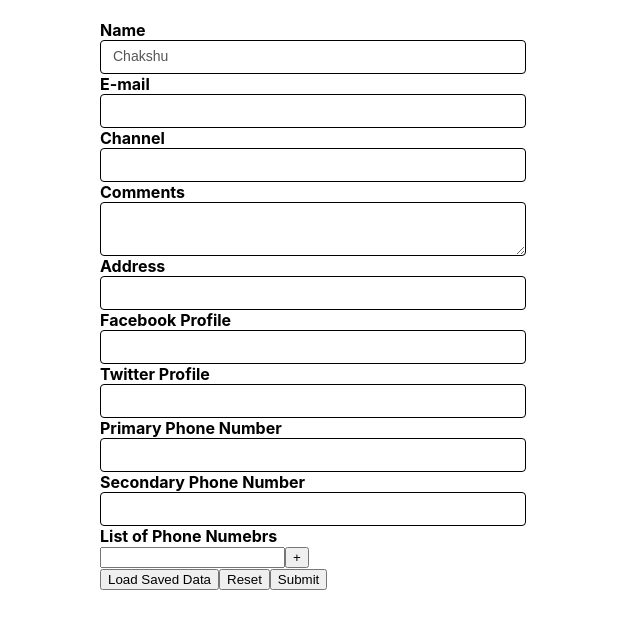
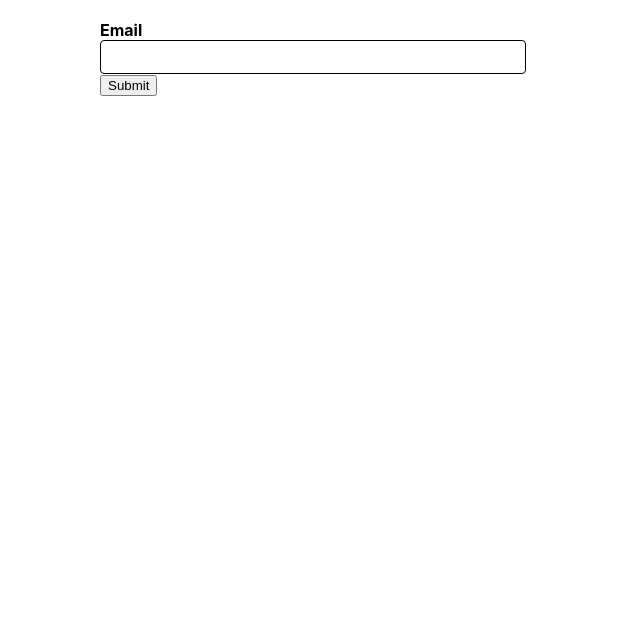
Before and after one commit to chakshu17/React-Routing-and-Forms-, a React (Create React App) app: page / in a window 1280 px wide. Shown: the top 628 px of the page, without its empty margins (0-640 px from the left). Built offline with nearby package versions, Linux system fonts and the light colour scheme.

Commit message:
component based control

```diff
--- a/src/App.js
+++ b/src/App.js
@@ -1,13 +1,13 @@
-import React from 'react';
-import './App.css';
-import YoutubeForm from './Formik/components/YoutubeForm';
+import React from "react";
+import "./App.css";
+import FormikContainer from "./Formik/components/FormikForm/FormikContainer";
 
 function App() {
-  return (
-    <div className="App">
-      <YoutubeForm/>
-    </div>
-  );
+	return (
+		<div className="App">
+			<FormikContainer />
+		</div>
+	);
 }
 
 export default App;
--- /dev/null
+++ b/src/Formik/components/FormikForm/FormikContainer.js
@@ -0,0 +1,35 @@
+import { Form, Formik } from "formik";
+import React from "react";
+import * as Yup from "yup";
+import FormikControl from "./FormikControl";
+function FormikContainer() {
+	const intialValue = {
+		email: "",
+	};
+	const validateSchema = Yup.object({
+		email: Yup.string().required("Required"),
+	});
+	const onsubmit = (values) => console.log("Form Data", values);
+
+	return (
+		<Formik
+			initialValues={intialValue}
+			validationSchema={validateSchema}
+			onSubmit={onsubmit}
+		>
+			{(fomrik) => (
+				<Form>
+					<FormikControl
+						control="input"
+						type="email"
+						label="Email"
+						name="email"
+					/>
+					<button type="submit">Submit</button>
+				</Form>
+			)}
+		</Formik>
+	);
+}
+
+export default FormikContainer;
--- /dev/null
+++ b/src/Formik/components/FormikForm/FormikControl.js
@@ -0,0 +1,19 @@
+import React from "react";
+import Input from "./Input";
+
+function FormikControl(props) {
+	const { control, ...rest } = props;
+	switch (control) {
+		case "input":
+			return <Input {...rest} />;
+		case "textarea":
+		case "select":
+		case "radio":
+		case "checkbox":
+		case "date":
+		default:
+			return null;
+	}
+}
+
+export default FormikControl;
--- /dev/null
+++ b/src/Formik/components/FormikForm/Input.js
@@ -0,0 +1,16 @@
+import { ErrorMessage, Field } from 'formik'
+import React from 'react'
+import TextError from './TextError'
+
+function Input(props) {
+  const { label,name,...rest} = props
+  return (
+    <div className='form-control' >
+      <label htmlFor={name}> {label} </label>
+      <Field if={name} name={name} {...rest} />
+      <ErrorMessage name={name} component={TextError} />
+    </div>
+  )
+}
+
+export default Input
--- /dev/null
+++ b/src/Formik/components/FormikForm/TextError.js
@@ -0,0 +1,11 @@
+import React from 'react'
+
+function TextError(props) {
+  return (
+    <div className='error'>
+      {props.children}
+    </div>
+  )
+}
+
+export default TextError
```
